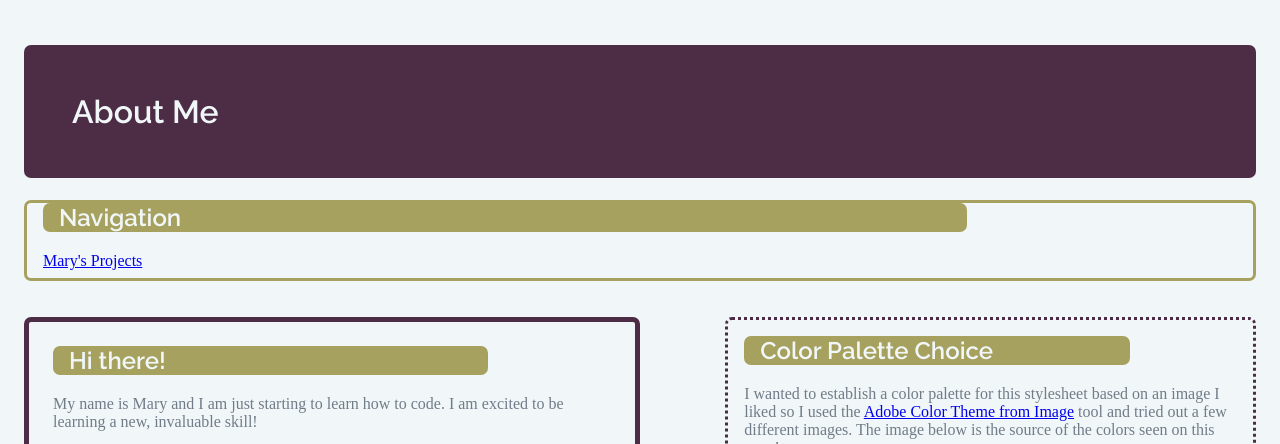
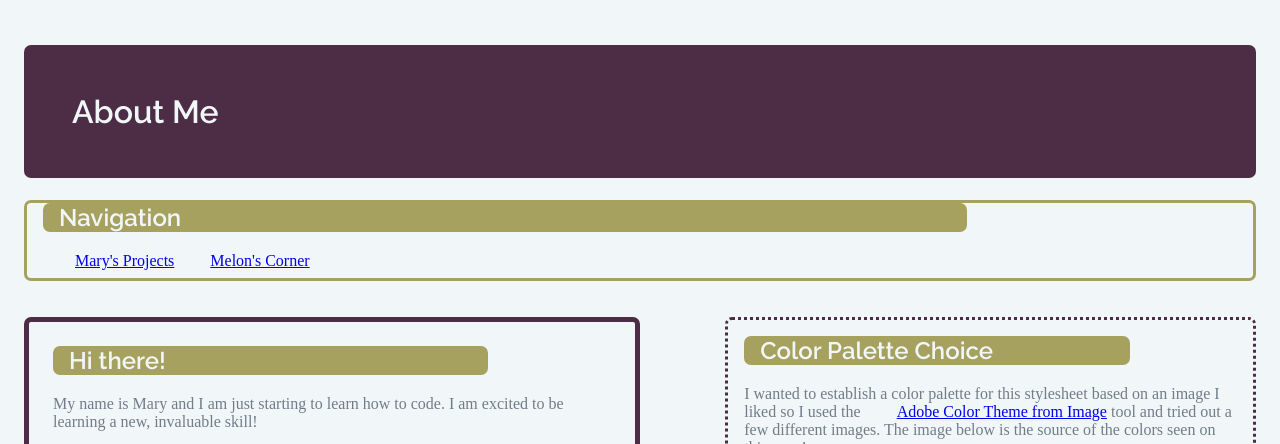
Before and after one commit to marysennello/html100-portfolio, a plain HTML site: page index.html in a window 1280 px wide. Shown: the top 444 px of the page. Drawn offline with Linux system fonts and the light colour scheme; a web font is replaced by a local one.

Commit message:
added link in nav for Melon's Corner and a CSS

```diff
--- a/index.html
+++ b/index.html
@@ -19,6 +19,7 @@
   <nav>
     <h2 class="seemless">Navigation</h2>
     <a href="project-list.html">Mary's Projects</a>
+    <a href="https://marysennello.github.io/melon/">Melon's Corner</a>
   </nav>
   <br>
   <br>
--- a/styles/stylesheet.css
+++ b/styles/stylesheet.css
@@ -33,7 +33,9 @@ h2 {
   border-radius: 7px;
   margin-top: 0rem;
 }
-
+a {
+  padding-left: 2rem;
+}
 nav {
   border-style: solid;
   border-color: #A6A15E;
```
